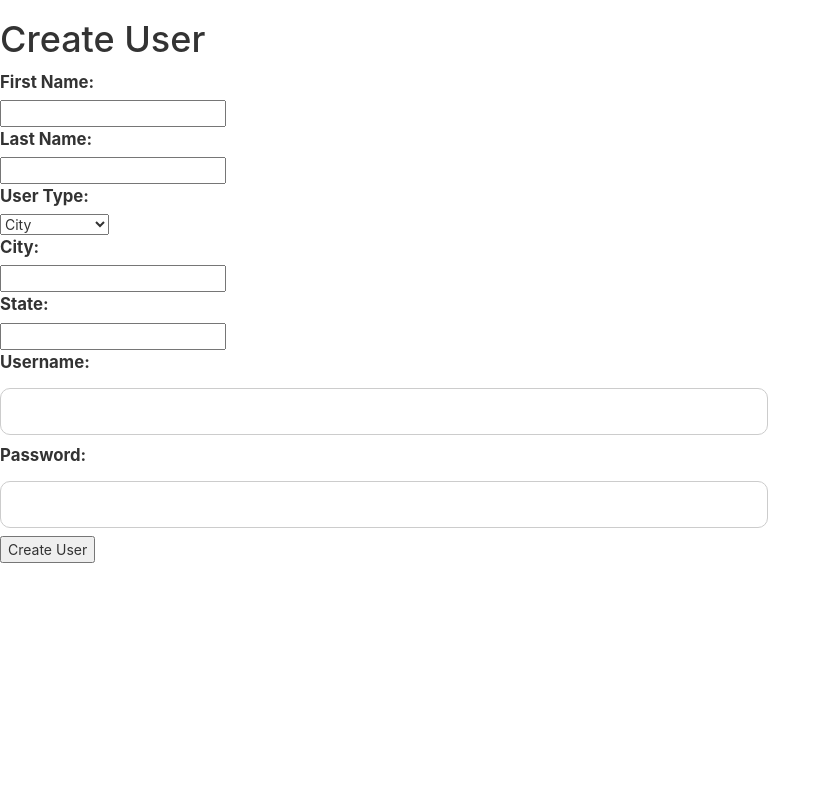
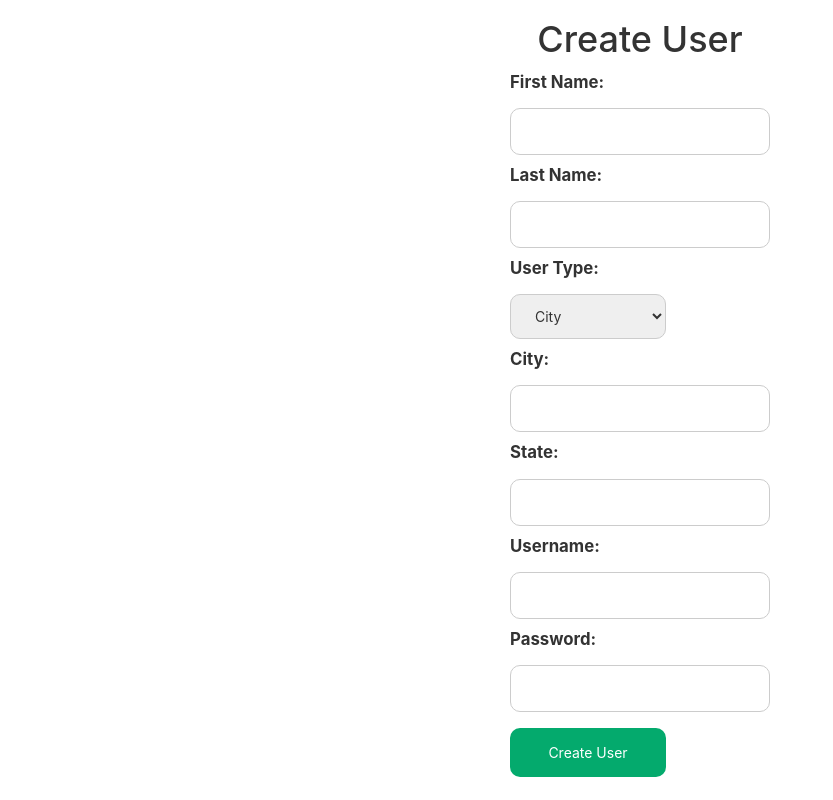
Before and after one commit to MedChest-Development-Group/retail, a Flask app: template app/templates/admin/create_user.html in a window 1280 px wide. Shown: the whole page, without its empty margins (0-833 px from the left). Run offline with Flask 3, Linux system fonts and the light colour scheme; the template is opened without the code that fills it, so the values that code supplies are empty.

Commit message:
udpated create_user css

```diff
--- a/app/static/css/main.css
+++ b/app/static/css/main.css
@@ -198,7 +198,63 @@
     /* max-width: max-content; */
 }
 
+/* Admin Create User */
+.createUser-container {
+    padding: 20%;
+    width: 100%;
+    box-sizing: border-box;
+}
+
+.createUser-form {
+    width: 100%;
+    display: flex;
+    flex-direction: column;
+    align-items: center;
+    align-content: center;
+}
+
+input#first_name,
+input#last_name,
+input#city,
+input#state,
+input#username-admin,
+input#password-admin {
+    width: 100%;
+    padding: 12px 20px;
+    margin: 8px 0;
+    display: inline-block;
+    border: 1px solid #ccc;
+    border-radius: 10px;
+    box-sizing: border-box;
+}
+
+#user_type {
+    width: 60%;
+    padding: 12px 20px;
+    margin: 8px 0;
+    display: inline-block;
+    border: 1px solid #ccc;
+    border-radius: 10px;
+    box-sizing: border-box;
+}
+
+input#createUserButton {
+    width: 60%;
+    background-color: #04AA6D;
+    color: white;
+    padding: 14px 20px;
+    margin: 8px 0;
+    border: none;
+    border-radius: 10px;
+    cursor: pointer;
+}
+
+input#createUserButton:hover {
+    background-color: #45a049;
+}
+
 /* admin table stuff */
+
 .users-list {
     width: 80%;
     margin: auto;
--- a/app/templates/admin/create_user.html
+++ b/app/templates/admin/create_user.html
@@ -1,7 +1,8 @@
 {% extends "base.html" %}
 
 {% block content %}
-<div>
+    <div class="creauteUser-container">
+        <div class="createUser-form">
             <h1>Create User</h1>
             <form method="POST">
                 <label for="first_name">First Name:</label>
@@ -12,9 +13,9 @@
 
                 <label for="user_type">User Type:</label>
                 <select id="user_type" name="user_type">
-            <option value="city">City</option>
+                    <option value="City">City</option>
                     <option value="RS employee">RS Employee</option>
-            <option value="admin">Admin</option>
+                    <option value="Admin">Admin</option>
                 </select>
 
                 <label for="city">City:</label>
@@ -24,14 +25,15 @@
                 <input type="text" id="state" name="state" required>
 
 
-        <label for="username">Username:</label>
-        <input type="text" id="username" name="username" required>
+                <label for="username-admin">Username:</label>
+                <input type="text" id="username-admin" name="username-admin" required>
 
-        <label for="password">Password:</label>
-        <input type="password" id="password" name="password" required>
+                <label for="password-admin">Password:</label>
+                <input type="password" id="password-admin" name="password-admin" required>
                 <br>
                 <input id="createUserButton" type="submit" value="Create User">
             </form>
+        </div>
     </div>
 
 <script>
```
Lines whose indentation alone changed are shown as unchanged.
